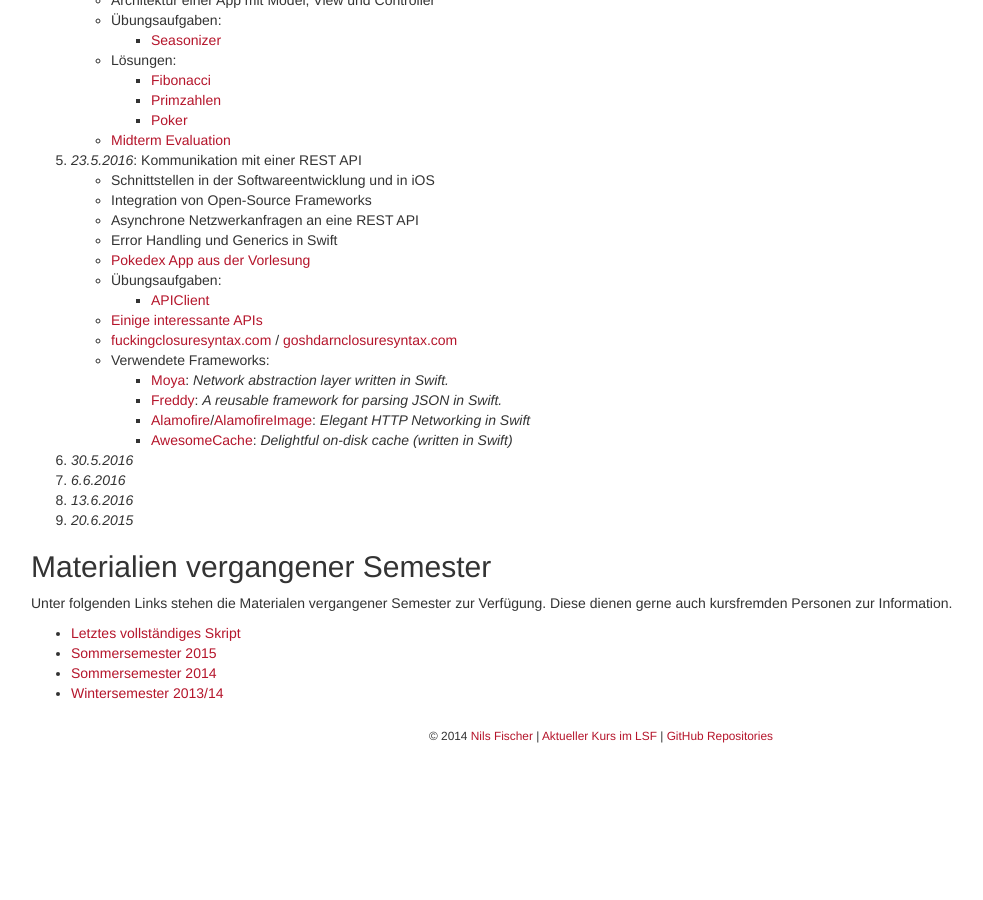
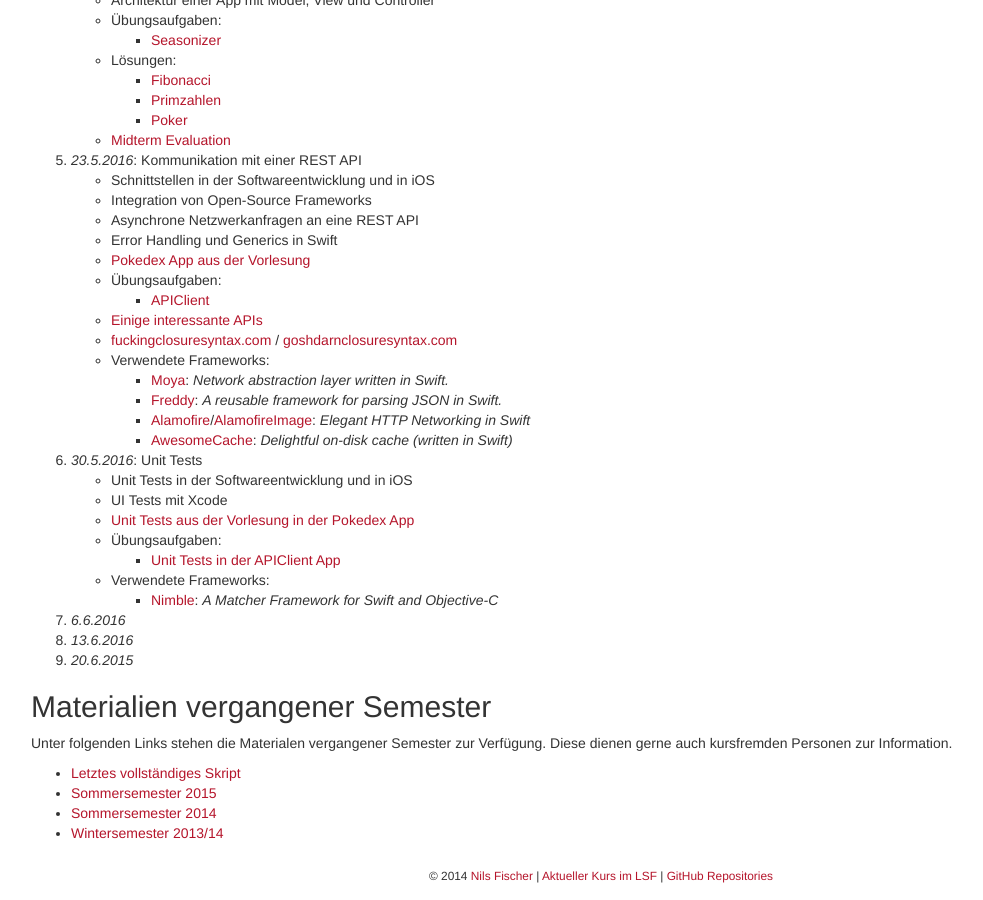
Before and after one commit to iOS-Dev-Kurs/iOS-Dev-Kurs.github.io, a Jekyll site: the page built from material/index.md, in a window 1280 px wide and 900 px high, scrolled down 751 px. Shown: the whole window, without its empty margins (39-1022 px from the left). Built offline with Jekyll 4.4.1, drawn with Linux system fonts in a browser that asks for light colours; before the commit the page ends 1511 px from its top, so only the background shows below that.

```diff
--- a/material/index.md
+++ b/material/index.md
@@ -54,7 +54,14 @@ Das Skript steht außerdem auf GitHub zur Verfügung: [https://github.com/iOS-De
 		- [Freddy](https://github.com/bignerdranch/Freddy): _A reusable framework for parsing JSON in Swift._
 		- [Alamofire](https://github.com/Alamofire/Alamofire)/[AlamofireImage](https://github.com/Alamofire/AlamofireImage): _Elegant HTTP Networking in Swift_
 		- [AwesomeCache](https://github.com/aschuch/AwesomeCache): _Delightful on-disk cache (written in Swift)_
-6. *30.5.2016*
+6. *30.5.2016*: Unit Tests
+	- Unit Tests in der Softwareentwicklung und in iOS
+	- UI Tests mit Xcode
+	- [Unit Tests aus der Vorlesung in der Pokedex App](https://github.com/iOS-Dev-Kurs/apiclient/tree/pokedex)
+	- Übungsaufgaben:
+		- [Unit Tests in der APIClient App](https://github.com/iOS-Dev-Kurs/apiclient)
+	- Verwendete Frameworks:
+		- [Nimble](https://github.com/Quick/Nimble): _A Matcher Framework for Swift and Objective-C_
 7. *6.6.2016*
 8. *13.6.2016*
 9. *20.6.2015*
```
